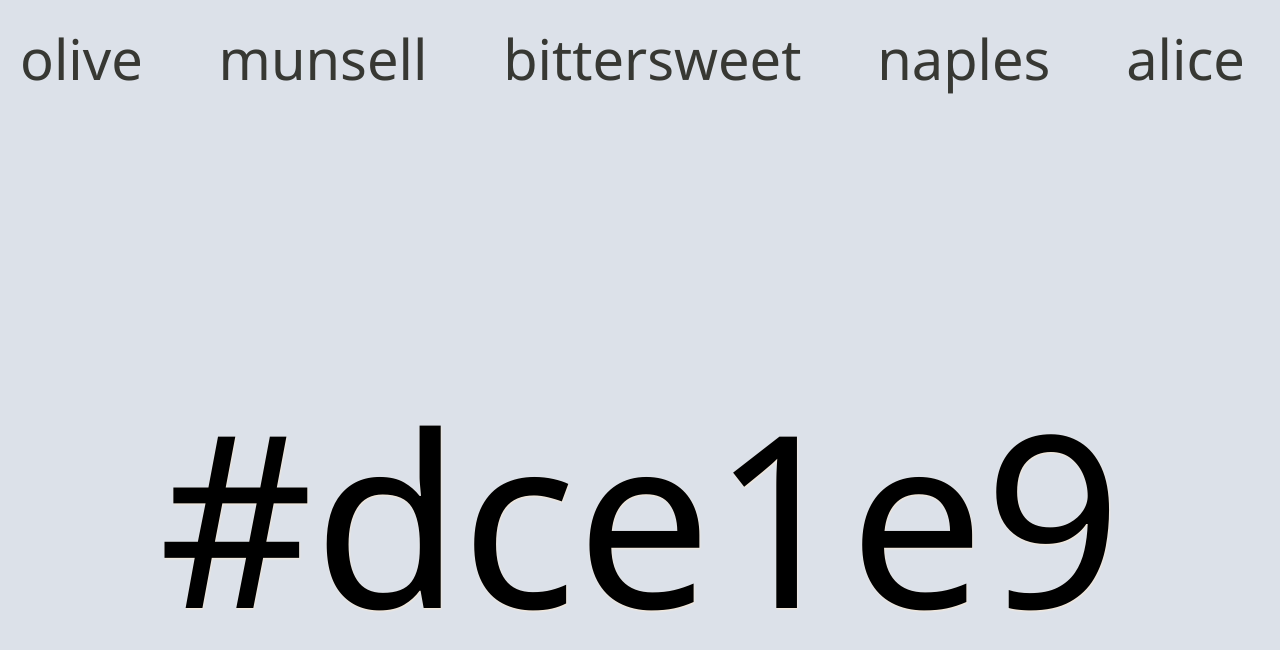
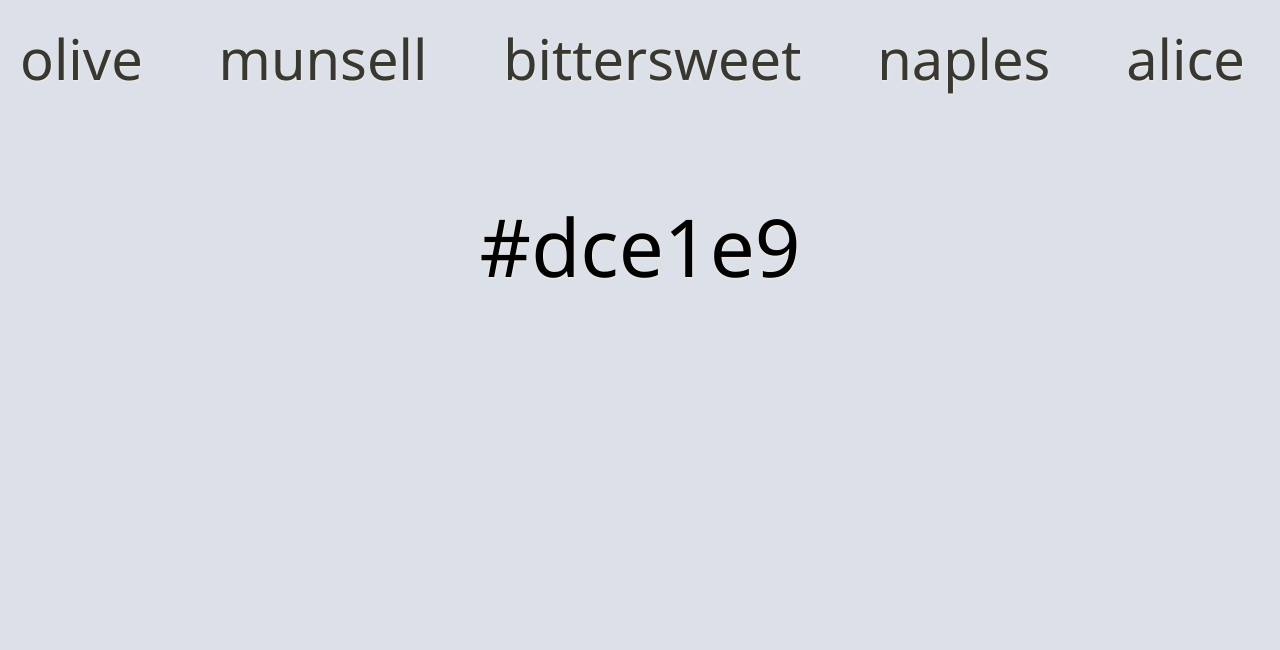
Before and after one commit to Adam-Robson/colors, a React app: page /color/dc/e1/e9 in a window 1280 px wide. Shown: the top 650 px of the page. Built offline with nearby package versions, Linux system fonts and the light colour scheme.

Commit message:
fix the header and make color whole background with Outlet

```diff
--- a/src/App.css
+++ b/src/App.css
@@ -20,12 +20,15 @@ body {
   justify-content: center;
   background: var(--alice);
 }
+
 #links {
   display: flex;
   justify-content: space-between;
   text-align: center;
   font-size: 3.5em;
   padding: 5px;
+  text-shadow: .5px .5px 2px antiquewhite;
+
 }
 
 a {
@@ -37,7 +40,7 @@ a {
 #color {
   height: 100vh;
   width: 100vw;
-  font-size: 15em;
+  font-size: 5em;
   text-align: center;
   text-shadow: .5px .5px 2px antiquewhite;
 }
--- a/src/components/Color/Color.jsx
+++ b/src/components/Color/Color.jsx
@@ -13,6 +13,8 @@ export default function Color() {
         style={ { backgroundColor: `#${a}${b}${c}` } }
       >
         <p>{ `#${a}${b}${c}` }</p>
+
+        <Outlet />
       </section>
     </>
   );
--- a/src/components/Layout/Layout.jsx
+++ b/src/components/Layout/Layout.jsx
@@ -1,12 +1,13 @@
 import React from 'react';
-import { NavLink, Outlet } from 'react-router-dom';
+import { NavLink, Outlet, useParams } from 'react-router-dom';
 
 export default function Layout() {
+  const { a, b, c } = useParams();
 
 
   return (
     <>
-      <section id="section">
+      <section id="section" style={ { backgroundColor: `#${a}${b}${c}` } }>
         <div id="links">
           <NavLink
             className={ primo => primo ? 'active' : ''}
@@ -24,7 +25,7 @@ export default function Layout() {
             className={ primo => primo ? 'active' : '' }
             to="/color/dc/e1/e9">alice</NavLink>
         </div>
-        <Outlet />
+        <Outlet a={ a } b={ b } c={ c } />
       </section>
     </>
   );
```
